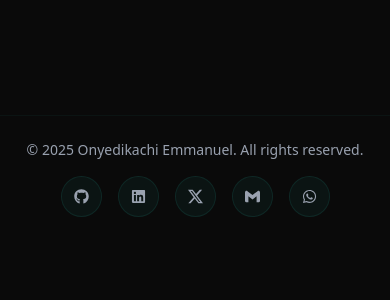
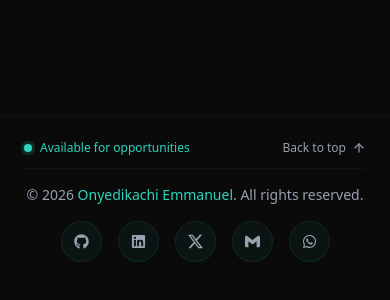
Before and after one commit to iamdikachi/Dika-Dev-Portfolio, a Next.js app: page / in a window 390 px wide. Shown: the part 4108-4408 px from the top of the page. Built offline with nearby package versions, Linux system fonts and the light colour scheme.

Commit message:
feat(layout): add dynamic footer and mobile menu with hydration fix

```diff
--- a/components/layout/footer.tsx
+++ b/components/layout/footer.tsx
@@ -1,15 +1,63 @@
-import React from "react";
+"use client";
+
+import React, { useState, useEffect } from "react";
 import { SocialLinks } from "../ui/socialLinks";
+import { ArrowUp } from "lucide-react";
 
+interface FooterProps {
+  className?: string;
+}
 
-export const Footer: React.FC = () => {
+export const Footer: React.FC<FooterProps> = ({ className = "" }) => {
+  const [currentYear, setCurrentYear] = useState<number>(new Date().getFullYear());
+
+  useEffect(() => {
+    setCurrentYear(new Date().getFullYear());
+  }, []);
+
+  const scrollToTop = () => {
+    window.scrollTo({ top: 0, behavior: "smooth" });
+    const scrollContainer = document.querySelector(".overflow-y-auto");
+    if (scrollContainer) {
+      scrollContainer.scrollTo({ top: 0, behavior: "smooth" });
+    }
+  };
+
   return (
-    <footer className="bg-dark-bg text-gray-400 pt-6 pb-42 md:py-6 px-6 md:px-10 border-t border-teal-400/5">
-      <div className="max-w-4xl mx-auto flex flex-col md:flex-row items-center justify-between gap-4">
-        <p className="text-sm md:text-base">
-          © 2025 Onyedikachi Emmanuel. All rights reserved.
-        </p>
-        <SocialLinks />
+    <footer
+      className={`bg-dark-bg text-gray-400 pt-6 pb-42 md:py-6 px-6 md:px-10 border-t border-teal-400/5 ${className}`}
+    >
+      <div className="max-w-4xl mx-auto flex flex-col gap-4">
+        <div className="flex flex-wrap items-center justify-between gap-3 text-xs font-mono border-b border-teal-400/5 pb-3">
+          <div className="flex items-center gap-2 text-gray-400">
+            <span className="relative flex h-2 w-2">
+              <span className="animate-ping absolute inline-flex h-full w-full rounded-full bg-teal-400 opacity-75"></span>
+              <span className="relative inline-flex rounded-full h-2 w-2 bg-teal-400"></span>
+            </span>
+            <span className="text-teal-400 font-medium">Available for opportunities</span>
+          </div>
+
+          <button
+            type="button"
+            onClick={scrollToTop}
+            className="flex items-center gap-1.5 text-gray-400 hover:text-teal-400 transition-colors group cursor-pointer"
+            aria-label="Back to top"
+          >
+            <span>Back to top</span>
+            <ArrowUp
+              size={14}
+              className="group-hover:-translate-y-0.5 transition-transform"
+            />
+          </button>
+        </div>
+
+        {/* Bottom copyright and social links */}
+        <div className="flex flex-col md:flex-row items-center justify-between gap-4">
+          <p className="text-sm md:text-base text-center md:text-left">
+            © {currentYear} <span className="text-teal-400 font-medium">Onyedikachi Emmanuel</span>. All rights reserved.
+          </p>
+          <SocialLinks />
+        </div>
       </div>
     </footer>
   );
--- a/components/layout/mobileMenu.tsx
+++ b/components/layout/mobileMenu.tsx
@@ -2,7 +2,7 @@
 
 import Link from "next/link";
 import { motion, AnimatePresence } from "framer-motion";
-import React from "react";
+import React, { useState, useEffect } from "react";
 import { Menu, X } from "lucide-react";
 import { menuItems } from "@/data/menuItem";
 
@@ -19,6 +19,11 @@ export const MobileMenu: React.FC<MobileMenuProps> = ({
   isOpen,
   onToggle,
 }) => {
+  const [currentYear, setCurrentYear] = useState<number>(new Date().getFullYear());
+
+  useEffect(() => {
+    setCurrentYear(new Date().getFullYear());
+  }, []);
   const handleSectionChange = (section: string) => {
     onSectionChange(section);
     onToggle();
@@ -80,9 +85,16 @@ export const MobileMenu: React.FC<MobileMenuProps> = ({
               </div>
             </nav>
 
-            <div className="p-6 border-t border-teal-400/10">
+            <div className="p-5 border-t border-teal-400/10 space-y-3">
+              <div className="flex items-center justify-center gap-2 text-xs font-mono text-gray-400">
+                <span className="relative flex h-2 w-2">
+                  <span className="animate-ping absolute inline-flex h-full w-full rounded-full bg-teal-400 opacity-75"></span>
+                  <span className="relative inline-flex rounded-full h-2 w-2 bg-teal-400"></span>
+                </span>
+                <span className="text-teal-400 font-medium">Available for opportunities</span>
+              </div>
               <p className="text-xs text-gray-500 text-center">
-                © 2025 Onyedikachi Emmanuel
+                © {currentYear} Onyedikachi Emmanuel
               </p>
             </div>
           </motion.div>
--- a/components/sections/about.tsx
+++ b/components/sections/about.tsx
@@ -67,23 +67,22 @@ const About: React.FC = () => {
             The Beginning
           </h2>
           <p className="text-lg text-gray-300 mb-6 leading-relaxed">
-          My journey into tech started in 2017, after my senior secondary school. I had zero knowledge of computers or programming at the time. I originally wanted to study Medicine or any medical-related course, but unfortunately, I had a D7 in Biology. I think that was when my mindset started to shift. I needed to do something else that aligned with my WAEC results.
-
-I can’t really remember who suggested it to my mom, but someone told her I should go and learn a skill.
-
-<p className="text-lg text-gray-300 mb-6 mt-6 leading-relaxed">I told my mom I wanted to learn phone repairs. We were already doing research and even visited a phone repair shop to register. Then a man from my village came around. I don’t know what conversation he had with my mom, but he told her I should learn computer repair instead. My mom agreed, and that was it. We decided to try that out, and the search for where I would learn it began.
-
-We went to Nsukka town, which wasn’t far from my place. We went straight to Ogige Market.</p> There was a computer and phone repair line there at the time, before it was moved. We met a man who had a shop and some apprentices learning repairs. He told us it would cost 45k to learn. After that, we went to another shop and met the man who eventually taught me the work.
-
-The place was called MicroSpeed Ltd. He told us it was 40k.
-
-<p className="text-lg text-gray-300 mb-6 leading-relaxed">Accommodation became a problem, but he offered me a place to stay in his home. That was how everything started. I began learning and fell in love with computers. I completely forgot about anything medical.
-
-
-Later on, I applied for JAMB and got into school as a Computer Science student. </p>That was where I met Okechukwu Somto Stanley, who was the NACOS president at the time. One day, he called for students who were interested in learning programming. I attended, and it has been a ride since then.
-
-Today, I’m proud to call myself a software developer.
-And honestly, the journey is more than this story.
+            My journey into tech started in 2017, after my senior secondary school. I had zero knowledge of computers or programming at the time. I originally wanted to study Medicine or any medical-related course, but unfortunately, I had a D7 in Biology. I think that was when my mindset started to shift. I needed to do something else that aligned with my WAEC results.
+          </p>
+          <p className="text-lg text-gray-300 mb-6 leading-relaxed">
+            I can’t really remember who suggested it to my mom, but someone told her I should go and learn a skill. I told my mom I wanted to learn phone repairs. We were already doing research and even visited a phone repair shop to register. Then a man from my village came around. I don’t know what conversation he had with my mom, but he told her I should learn computer repair instead. My mom agreed, and that was it. We decided to try that out, and the search for where I would learn it began.
+          </p>
+          <p className="text-lg text-gray-300 mb-6 leading-relaxed">
+            We went to Nsukka town, which wasn’t far from my place. We went straight to Ogige Market. There was a computer and phone repair line there at the time, before it was moved. We met a man who had a shop and some apprentices learning repairs. He told us it would cost 45k to learn. After that, we went to another shop and met the man who eventually taught me the work. The place was called MicroSpeed Ltd. He told us it was 40k.
+          </p>
+          <p className="text-lg text-gray-300 mb-6 leading-relaxed">
+            Accommodation became a problem, but he offered me a place to stay in his home. That was how everything started. I began learning and fell in love with computers. I completely forgot about anything medical.
+          </p>
+          <p className="text-lg text-gray-300 mb-6 leading-relaxed">
+            Later on, I applied for JAMB and got into school as a Computer Science student. That was where I met Okechukwu Somto Stanley, who was the NACOS president at the time. One day, he called for students who were interested in learning programming. I attended, and it has been a ride since then.
+          </p>
+          <p className="text-lg text-gray-300 leading-relaxed">
+            Today, I’m proud to call myself a software developer. And honestly, the journey is more than this story.
           </p>
         </section>
 
```
